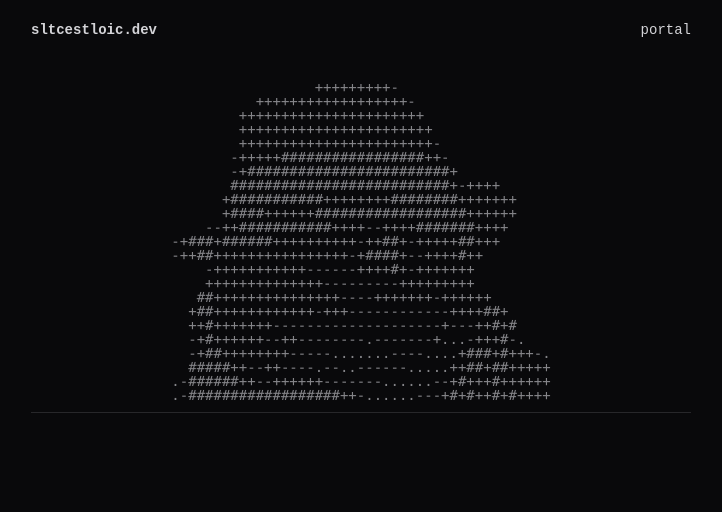
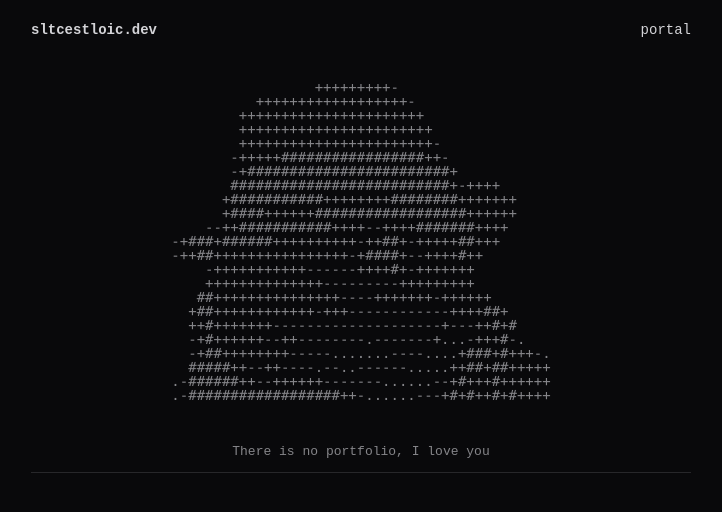
Before and after one commit to sltcestloic/sltcestloic.dev, an Angular app: page / in a window 1280 px wide. Shown: the top 512 px of the page, without its empty margins (279-1001 px from the left). Built offline with nearby package versions, Linux system fonts and the light colour scheme; a web font is replaced by a local one.

Commit message:
thereisnomemeiloveyou

```diff
--- a/src/app/components/squirrel/squirrel.component.html
+++ b/src/app/components/squirrel/squirrel.component.html
@@ -1,4 +1,4 @@
-<pre class="text-center leading-[1em] text-[14px] pt-10 text-[#858589]">
+<pre class="text-center leading-[1em] text-[14px] text-[#858589]">
                  +++++++++-
           ++++++++++++++++++-
         ++++++++++++++++++++++
--- a/src/app/pages/home/home.component.html
+++ b/src/app/pages/home/home.component.html
@@ -7,7 +7,11 @@
         </div>
     </header>
 
-    <squirrel></squirrel>
+    <div class="py-10">
+        <squirrel></squirrel>
+    </div>
+
+    <p class="text-[#858589] text-center">There is no portfolio, I love you</p>
 
     <div class="separator"></div>
 </div>
--- a/src/app/pages/home/home.component.scss
+++ b/src/app/pages/home/home.component.scss
@@ -13,6 +13,10 @@
         }
     }
 
+    p {
+        font-family: monospace;
+    }
+
     .separator {
         width: 100%;
         height: 1px;
```
